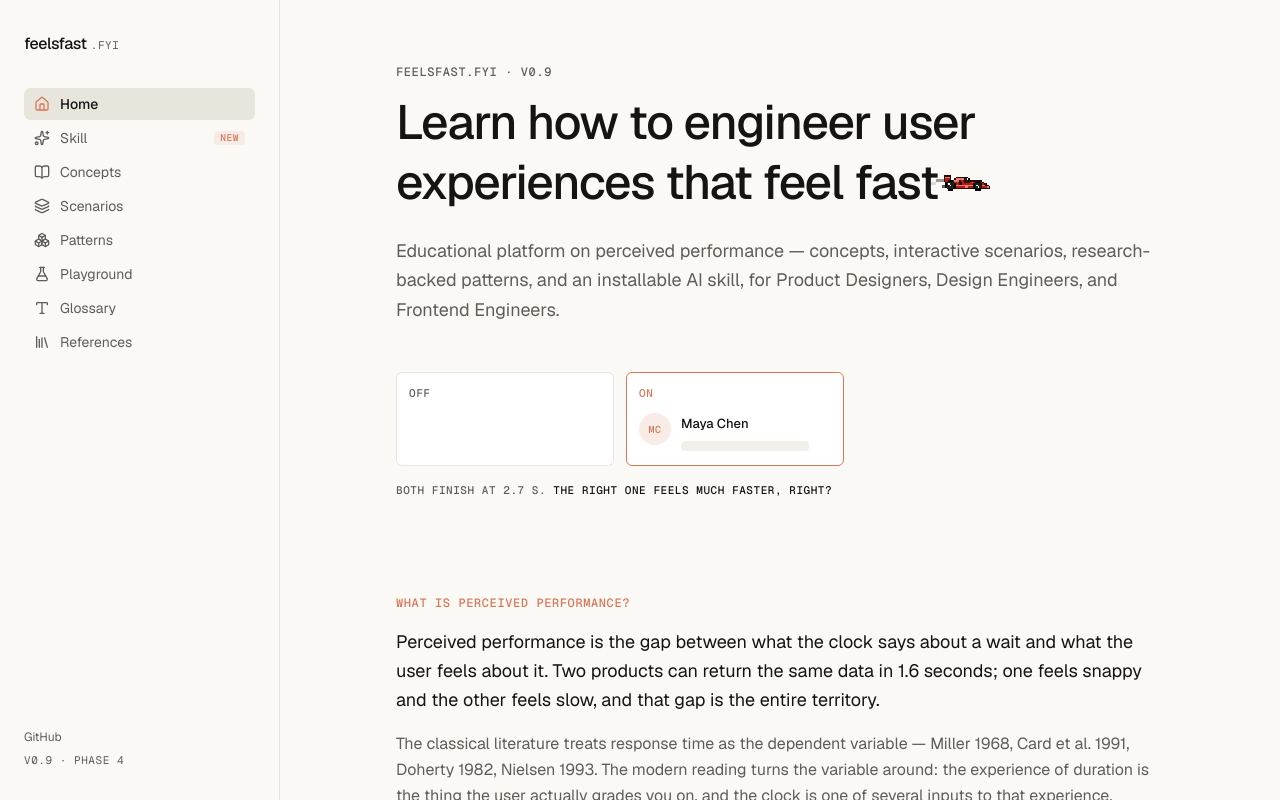
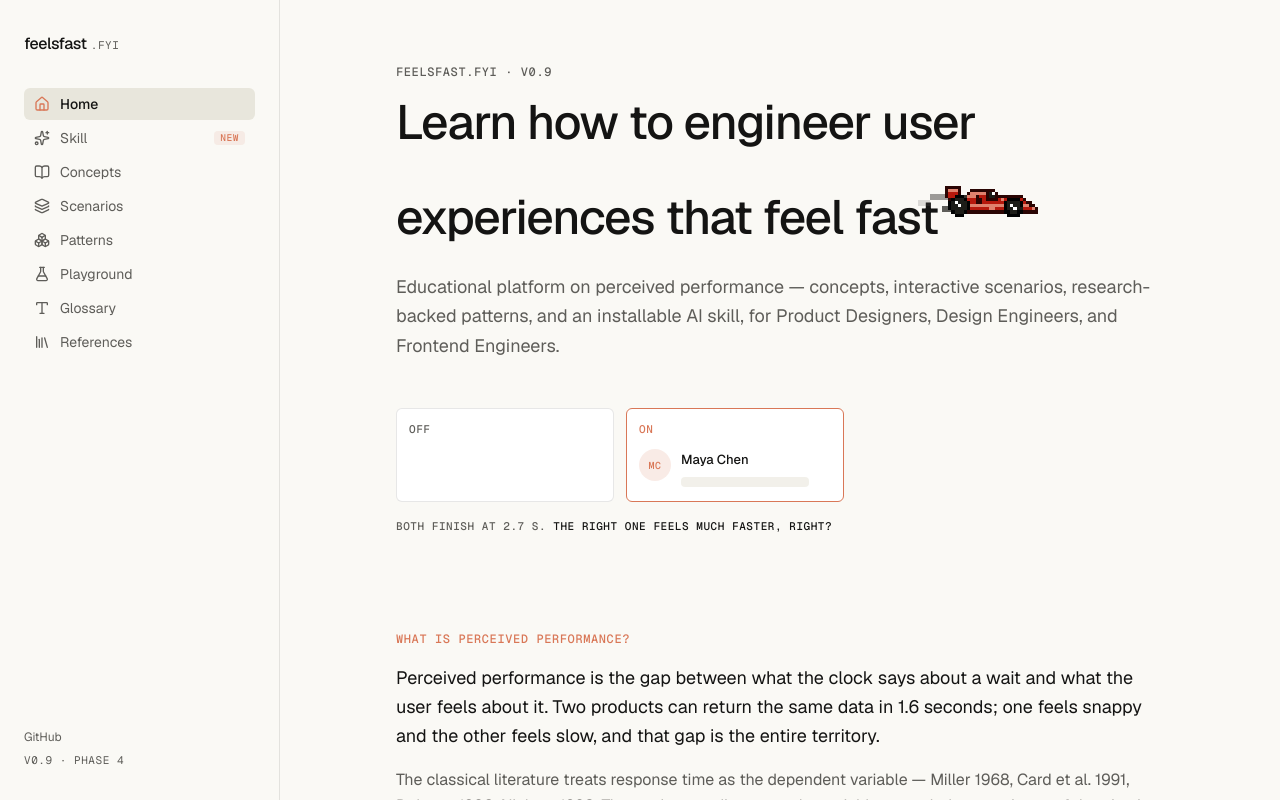
Before and after one commit to andrzejdelgado/feelsfast, a Next.js app: page / in a window 1280 px wide. Shown: the top 800 px of the page. Built offline with nearby package versions, Linux system fonts and the light colour scheme.

Commit message:
fix: race-car icon doubles in size
Bumps the inline icon from size-[1em] to size-[2em] and bumps the
vertical-align from -0.15em to -0.3em so the wheels stay roughly
aligned with the text baseline. The "fast" line will grow taller
to fit the larger inline-block.

```diff
--- a/src/app/page.tsx
+++ b/src/app/page.tsx
@@ -105,8 +105,8 @@ export default function HomePage() {
           <span className="whitespace-nowrap">
             fast
             <RaceCarIcon
-              className="ml-1 inline-block size-[1em]"
-              style={{ verticalAlign: "-0.15em" }}
+              className="ml-1 inline-block size-[2em]"
+              style={{ verticalAlign: "-0.3em" }}
             />
           </span>
         </h1>
```
